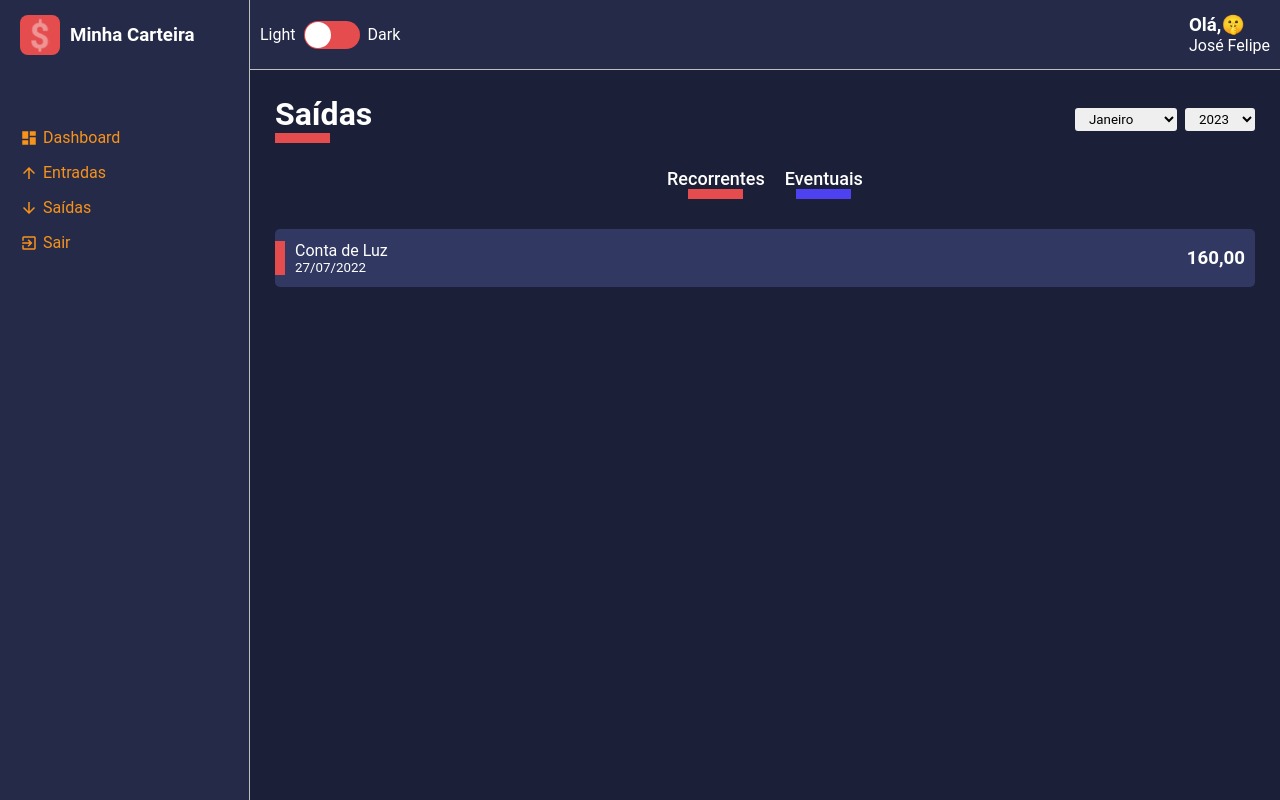
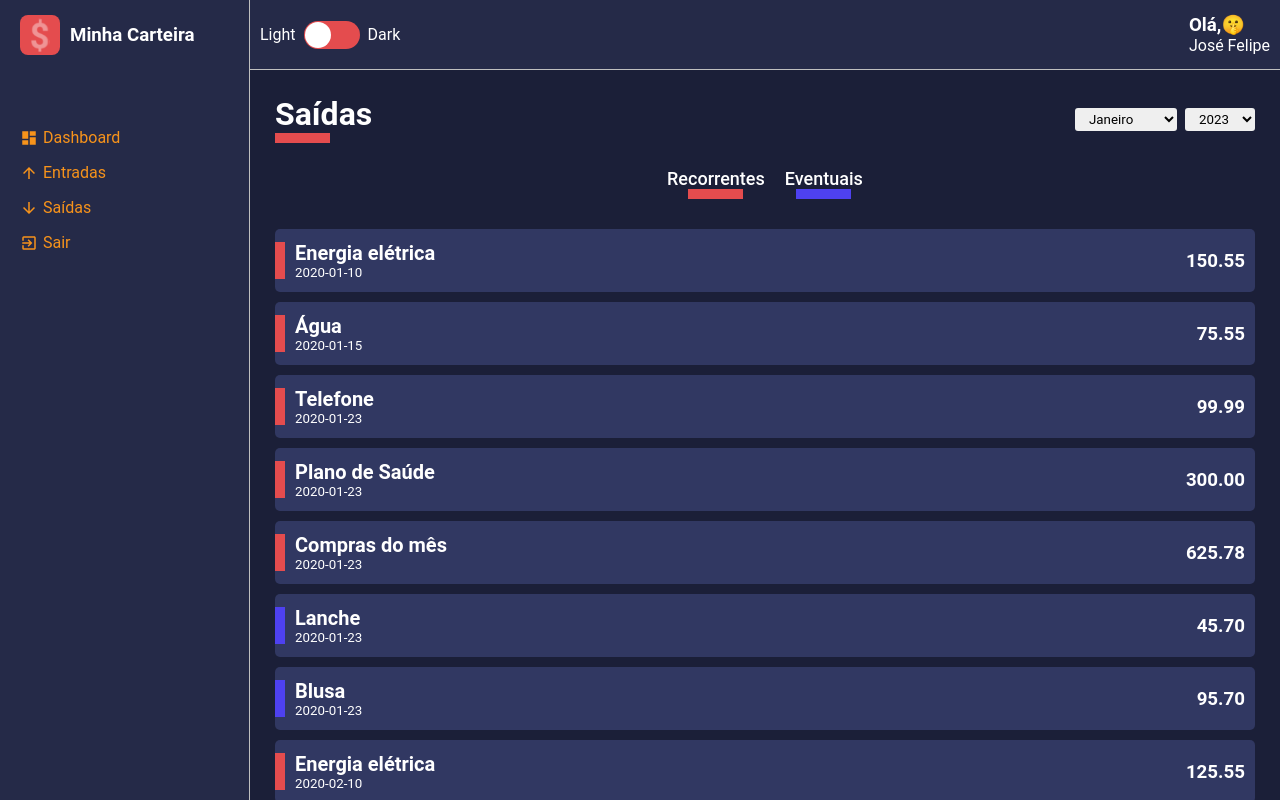
Before and after one commit to jfbarkokebas/finance-manager-dashboard, a React (Create React App) app: page /list/1 in a window 1280 px wide. Built offline with nearby package versions, Linux system fonts and the light colour scheme; a web font is replaced by a local one.

Commit message:
config HistoryFinaceCards and adding do Content

```diff
--- a/package.json
+++ b/package.json
@@ -13,6 +13,7 @@
     "react": "^18.2.0",
     "react-dom": "^18.2.0",
     "react-icons": "^4.7.1",
+    "react-router-dom": "^6.8.1",
     "react-scripts": "5.0.1",
     "react-switch": "^7.0.0",
     "styled-components": "^5.3.6",
--- /dev/null
+++ b/src/Routes/index.tsx
@@ -0,0 +1,13 @@
+import React from 'react';
+import { BrowserRouter } from 'react-router-dom';
+import AppRoutes from './app.routes';
+
+
+const Routes:React.FC = () =>(
+<BrowserRouter>
+  <AppRoutes/>
+</BrowserRouter>
+
+)
+
+export default Routes
--- a/src/components/HistoryFinaceCard/styles.ts
+++ b/src/components/HistoryFinaceCard/styles.ts
@@ -28,6 +28,11 @@
       flex-direction: column;
       justify-content: space-between;
       padding-left:10px;
+
+      span {
+      font-weight: 600;
+      font-size: 20px;
+    }
     }
 
 
--- a/src/components/SelectInput/SelectInput.tsx
+++ b/src/components/SelectInput/SelectInput.tsx
@@ -13,7 +13,7 @@
     <Container>
       <select>
         {options.map(option => (
-          <option value={option.value}>{option.label}</option>
+          <option key={option.value} value={option.value}>{option.label}</option>
         ))}
       </select>
     </Container>
--- a/src/pages/List/List.tsx
+++ b/src/pages/List/List.tsx
@@ -1,35 +1,40 @@
-import React from 'react'
+import { useMemo} from 'react'
+import { useParams } from 'react-router-dom'
 import ContentHeader from '../../components/ContentHeader/ContentHeader'
 import HistoryFinanceCard from '../../components/HistoryFinaceCard/HistoryFinanceCard'
 import SelectInput from '../../components/SelectInput/SelectInput'
 import { Container, Content, Filters } from './styles'
 
+import months from '../../repositories/months'
+import years from '../../repositories/years'
+import gains from '../../repositories/gains'
+import expenses from '../../repositories/expenses'
+
+
 const List = () => {
-  const months =[
-    {value:1, label:'Janeiro'},
-    {value:2, label:'Fevereiro'},
-    {value:3, label:'Março'},
-    {value:4, label:'Abril'},
-    {value:5, label:'Maio'},
-    {value:6, label:'Junho'},
-    {value:7, label:'Julho'},
-    {value:8, label:'Agosto'},
-    {value:9, label:'Setembro'},
-    {value:10, label:'Outubro'},
-    {value:11, label:'Novembro'},
-    {value:12, label:'Dezembro'},
-  ]
-  const years=[
-    {value:2023, label:2023},
-    {value:2022, label:2022},
-    {value:2021, label:2021},
-    {value:2020, label:2020},
 
-  ]
+  const params = useParams()
+
+  const contentParams = useMemo(()=>{
+    return params.type === 'entries-balance'?
+    {
+      title: 'Entradas',
+      lineColor:'#F7931B',
+      repo: gains,
+    }: {
+      title: 'Saídas',
+      lineColor:'#E44C4E',
+      repo: expenses,
+    }
+  },[params.type])
+
+
+
+
 
   return (
     <Container>
-      <ContentHeader title='Saídas' lineColor='#E44C4E'>
+      <ContentHeader title={contentParams.title }  lineColor={contentParams.lineColor}>
         <SelectInput options={months}/>
         <SelectInput options={years}/>
       </ContentHeader>
@@ -49,12 +54,17 @@
       </Filters>
 
       <Content>
-        <HistoryFinanceCard
-        tagColor='#E44C4E'
-        title='Conta de Luz'
-        subtitle='27/07/2022'
-        amount='160,00'
-         />
+        {contentParams.repo.map((c)=>(
+
+          <HistoryFinanceCard
+          key={String(Date.now() * Math.random())}
+          tagColor= {c.frequency === 'recorrente' ? '#E44C4E' : '#4E41F0'}
+          title= {c.description}
+          subtitle={c.date}
+          amount={c.amount}
+          />
+
+        ))}
       </Content>
     </Container>
   )
--- /dev/null
+++ b/src/repositories/expenses.ts
@@ -0,0 +1,51 @@
+export default [
+  {"description":"Energia elétrica",      "amount":"150.55","type":"saída","frequency":"recorrente","date":"2020-01-10"},
+  {"description":"Água",                  "amount":"75.55", "type":"saída","frequency":"recorrente","date":"2020-01-15"},
+  {"description": "Telefone",             "amount":"99.99", "type":"saída","frequency":"recorrente","date":"2020-01-23"},
+  {"description":"Plano de Saúde",        "amount":"300.00","type":"saída","frequency":"recorrente","date":"2020-01-23"},
+  {"description":"Compras do mês",        "amount":"625.78","type":"saída","frequency":"recorrente","date":"2020-01-23"},
+  {"description":"Lanche",                "amount":"45.70", "type":"saída","frequency":"eventual",  "date":"2020-01-23"},
+  {"description":"Blusa",                 "amount":"95.70", "type":"saída","frequency":"eventual",  "date":"2020-01-23"},
+  {"description":"Energia elétrica",      "amount":"125.55","type":"saída","frequency":"recorrente","date":"2020-02-10"},
+  {"description":"Água",                  "amount":"90.15", "type":"saída","frequency":"recorrente","date":"2020-02-15"},
+  {"description":"Telefone",              "amount":"99.99", "type":"saída","frequency":"recorrente","date":"2020-02-23"},
+  {"description":"Plano de Saúde",        "amount":"300.00","type":"saída","frequency":"recorrente","date":"2020-02-23"},
+  {"description":"Compras do mês",        "amount":"540.00","type":"saída","frequency":"recorrente","date":"2020-02-25"},
+  {"description":"Parcela do Celular 1/5","amount":"150.99","type":"saída","frequency":"eventual",  "date":"2020-02-26"},
+  {"description":"Cinema",                "amount":"45.00", "type":"saída","frequency":"eventual",  "date":"2020-02-23"},
+  {"description":"Energia elétrica",      "amount":"97.00", "type":"saída","frequency":"recorrente","date":"2020-03-10"},
+  {"description":"Água",                  "amount":"100.10","type":"saída","frequency":"recorrente","date":"2020-03-15"},
+  {"description":"Telefone",              "amount":"99.99", "type":"saída","frequency":"recorrente","date":"2020-03-23"},
+  {"description":"Plano de Saúde",        "amount":"300.00","type":"saída","frequency":"recorrente","date":"2020-03-23"},
+  {"description":"Compras do mês",        "amount":"800.50","type":"saída","frequency":"recorrente","date":"2020-03-17"},
+  {"description":"Parcela do Celular 2/5","amount":"150.99","type":"saída","frequency":"eventual",  "date":"2020-03-18"},
+  {"description":"Troca de Oléo do carro","amount":"90.00", "type":"saída","frequency":"eventual",  "date":"2020-03-23"},
+  {"description":"Energia elétrica",      "amount":"75.99", "type":"saída","frequency":"recorrente","date":"2020-04-10"},
+  {"description":"Água",                  "amount":"80.33", "type":"saída","frequency":"recorrente","date":"2020-04-15"},
+  {"description":"Telefone",              "amount":"99.99", "type":"saída","frequency":"recorrente","date":"2020-04-23"},
+  {"description":"Plano de Saúde",        "amount":"300.00","type":"saída","frequency":"recorrente","date":"2020-04-23"},
+  {"description":"Compras do mês",        "amount":"600.00","type":"saída","frequency":"recorrente","date":"2020-04-25"},
+  {"description":"Parcela do Celular 3/5","amount":"150.99","type":"saída","frequency":"eventual",  "date":"2020-04-26"},
+  {"description":"Ebook de React Js",     "amount":"85.95", "type":"saída","frequency":"eventual",  "date":"2020-04-13"},
+  {"description":"Energia elétrica",      "amount":"125.55","type":"saída","frequency":"recorrente","date":"2020-05-10"},
+  {"description":"Água",                  "amount":"90.15", "type":"saída","frequency":"recorrente","date":"2020-05-15"},
+  {"description":"Telefone",              "amount":"99.99", "type":"saída","frequency":"recorrente","date":"2020-05-23"},
+  {"description":"Plano de Saúde",        "amount":"300.00","type":"saída","frequency":"recorrente","date":"2020-05-23"},
+  {"description":"Compras do mês",        "amount":"540.00","type":"saída","frequency":"recorrente","date":"2020-05-25"},
+  {"description":"Parcela do Celular 4/5","amount":"150.99","type":"saída","frequency":"eventual",  "date":"2020-05-26"},
+  {"description":"Blusa Iron Man",        "amount":"150.00","type":"saída","frequency":"eventual",  "date":"2020-01-23"},
+  {"description":"Energia elétrica",      "amount":"200.00","type":"saída","frequency":"recorrente","date":"2020-06-10"},
+  {"description":"Água",                  "amount":"150.00","type":"saída","frequency":"recorrente","date":"2020-06-15"},
+  {"description":"Telefone",              "amount":"99.99", "type":"saída","frequency":"recorrente","date":"2020-06-23"},
+  {"description":"Plano de Saúde",        "amount":"300.00","type":"saída","frequency":"recorrente","date":"2020-06-23"},
+  {"description":"Compras do mês",        "amount":"559.15","type":"saída","frequency":"recorrente","date":"2020-06-25"},
+  {"description":"Parcela do Celular 5/5","amount":"150.99","type":"saída","frequency":"eventual",  "date":"2020-06-26"},
+  {"description":"Perfume",               "amount":"250.00","type":"saída","frequency":"eventual",  "date":"2020-06-21"},
+  {"description":"Energia elétrica",      "amount":"250.00","type":"saída","frequency":"recorrente","date":"2020-07-10"},
+  {"description":"Água",                  "amount":"90.00", "type":"saída","frequency":"recorrente","date":"2020-07-15"},
+  {"description":"Telefone",              "amount":"99.99", "type":"saída","frequency":"recorrente","date":"2020-07-23"},
+  {"description":"Plano de Saúde",        "amount":"300.00","type":"saída","frequency":"recorrente","date":"2020-07-23"},
+  {"description":"Compras do mês",        "amount":"700.00","type":"saída","frequency":"recorrente","date":"2020-07-25"},
+  {"description":"Cafeteira",             "amount":"250.00","type":"saída","frequency":"eventual",  "date":"2020-07-26"},
+  {"description":"Pizza",                 "amount":"60.00", "type":"saída","frequency":"eventual",  "date":"2020-07-19"}
+]
--- /dev/null
+++ b/src/repositories/gains.ts
@@ -0,0 +1,11 @@
+export default [
+  { "description": "Salário",     "amount": "1300.52", "type": "entrada", "frequency": "recorrente", "date": "2020-01-10" },
+  { "description": "Freela",      "amount": "150.13",  "type": "entrada", "frequency": "eventual",   "date": "2020-01-17" },
+  { "description": "Salário",     "amount": "2500.23", "type": "entrada", "frequency": "recorrente", "date": "2020-02-10" },
+  { "description": "Freela site", "amount": "900.23",  "type": "entrada", "frequency": "eventual",   "date": "2020-02-21" },
+  { "description": "Freela app",  "amount": "950.92",  "type": "entrada", "frequency": "eventual",   "date": "2020-02-23" },
+  { "description": "Salário",     "amount": "2500.25", "type": "entrada", "frequency": "recorrente", "date": "2020-03-10" },
+  { "description": "Salário",     "amount": "2500.18", "type": "entrada", "frequency": "recorrente", "date": "2020-04-10" },
+  { "description": "Salário",     "amount": "2500.15", "type": "entrada", "frequency": "recorrente", "date": "2020-05-10" },
+  { "description": "Salário",     "amount": "2500.12", "type": "entrada", "frequency": "recorrente", "date": "2020-06-10" },
+  { "description": "Salário",     "amount": "2500.00", "type": "entrada", "frequency": "recorrente", "date": "2020-07-10" }]
--- /dev/null
+++ b/src/repositories/months.ts
@@ -0,0 +1,14 @@
+ export default[
+  {value:1, label:'Janeiro'},
+  {value:2, label:'Fevereiro'},
+  {value:3, label:'Março'},
+  {value:4, label:'Abril'},
+  {value:5, label:'Maio'},
+  {value:6, label:'Junho'},
+  {value:7, label:'Julho'},
+  {value:8, label:'Agosto'},
+  {value:9, label:'Setembro'},
+  {value:10, label:'Outubro'},
+  {value:11, label:'Novembro'},
+  {value:12, label:'Dezembro'},
+]
--- /dev/null
+++ b/src/repositories/years.ts
@@ -0,0 +1,13 @@
+export default [
+  {value:2023, label:2023},
+  {value:2022, label:2022},
+  {value:2021, label:2021},
+  {value:2020, label:2020},
+  {value:2019, label:2019},
+  {value:2018, label:2018},
+  {value:2017, label:2017},
+  {value:2016, label:2016},
+  {value:2015, label:2015},
+  {value:2014, label:2014},
+
+]
```
Also changed, not shown: src/App.tsx (+6 -12 lines), src/Routes/app.routes.tsx (added, +20 -0 lines), src/components/Aside/Aside.tsx (+20 -4 lines), 1 other file (tests, documents, lock files or other folders).
